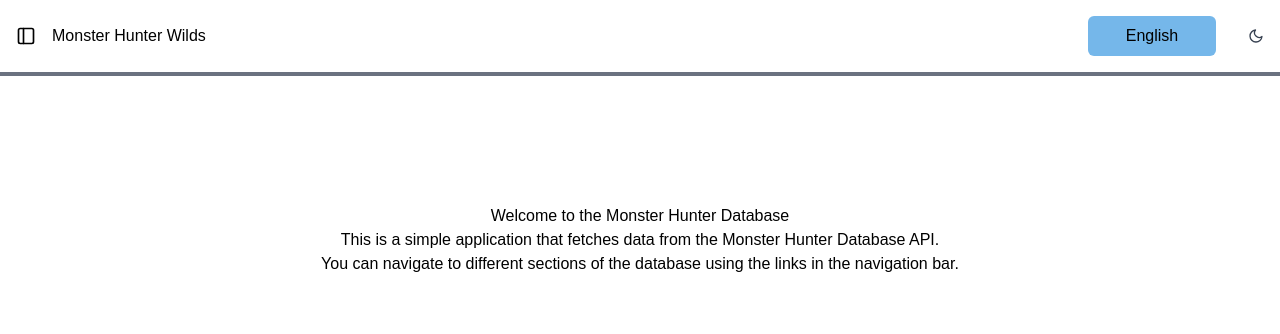
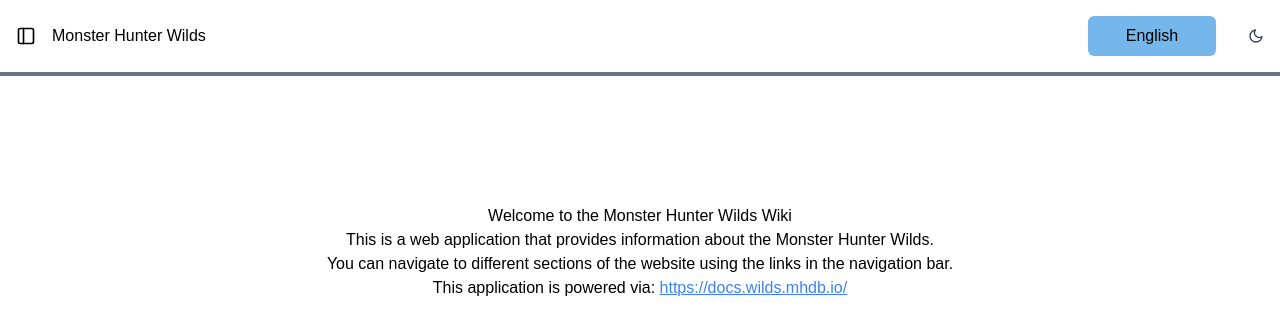
Before and after one commit to TimmyTram/mh-wilds-fe, a Next.js app: page / in a window 1280 px wide. Shown: the top 334 px of the page. Built offline with nearby package versions, Linux system fonts and the light colour scheme.

Commit message:
low rank high rank indictation

```diff
--- a/app/components/MonsterHunter/Monsters/MonsterRewards.tsx
+++ b/app/components/MonsterHunter/Monsters/MonsterRewards.tsx
@@ -4,6 +4,19 @@ import { formatRewardCondition } from "@/app/utils/utils";
 interface MonsterRewardsProps {
     rewards: MonsterReward[];
 };
+
+function formatRank(rank: string): string {
+    switch (rank) {
+        case "low":
+            return "Low Rank";
+        case "high":
+            return "High Rank";
+        case "master":
+            return "Master Rank";
+        default:
+            return rank.charAt(0).toUpperCase() + rank.slice(1);
+    }
+}
 
 const MonsterRewards = ({ rewards }: MonsterRewardsProps) => {
     return (
@@ -22,12 +35,13 @@ const MonsterRewards = ({ rewards }: MonsterRewardsProps) => {
                             {reward.conditions.map((condition: RewardCondition, conditionIndex: number) => (
                                 <div
                                     key={conditionIndex}
-                                    className="grid grid-cols-1 lg:grid-cols-2 p-2 bg-card rounded-lg items-center gap-4"
+                                    className="flex flex-col bg-card rounded-lg items-center justify-center gap-4 p-2"
                                 >
+                                    <p className="font-bold">{formatRank(condition.rank.toString())}</p>
                                     <p className="text-sm">
                                         {formatRewardCondition(condition.kind)}
                                     </p>
-                                    <p className="text-sm">
+                                    <p className="text-sm font-bold">
                                         <span className="font-medium">Chance:</span> {condition.chance}%
                                     </p>
                                 </div>
--- a/app/page.tsx
+++ b/app/page.tsx
@@ -1,16 +1,30 @@
+import Link from "next/link";
+
 export default function Home() {
-
   return (
-    <div className="flex flex-col items-center min-h-screen p-24">
-      <h1>Welcome to the Monster Hunter Database</h1>
-      <p>
-        This is a simple application that fetches data from the Monster Hunter
-        Database API.
-      </p>
-      <p>
-        You can navigate to different sections of the database using the links
-        in the navigation bar.
-      </p>
+    <div className="flex flex-col items-center p-24 gap-4">
+      <div className="flex flex-col items-center">
+        <h1>Welcome to the Monster Hunter Wilds Wiki</h1>
+        <p>
+          This is a web application that provides information about the Monster
+          Hunter Wilds.
+        </p>
+        <p>
+          You can navigate to different sections of the website using the links
+          in the navigation bar.
+        </p>
+        <p>
+          This application is powered via:{' '}
+          <Link
+            href="https://docs.wilds.mhdb.io/"
+            target="_blank"
+            rel="noopener noreferrer"
+            className="text-blue-500 underline"
+          >
+            https://docs.wilds.mhdb.io/
+          </Link>
+        </p>
+      </div>
     </div>
   );
 }
```
